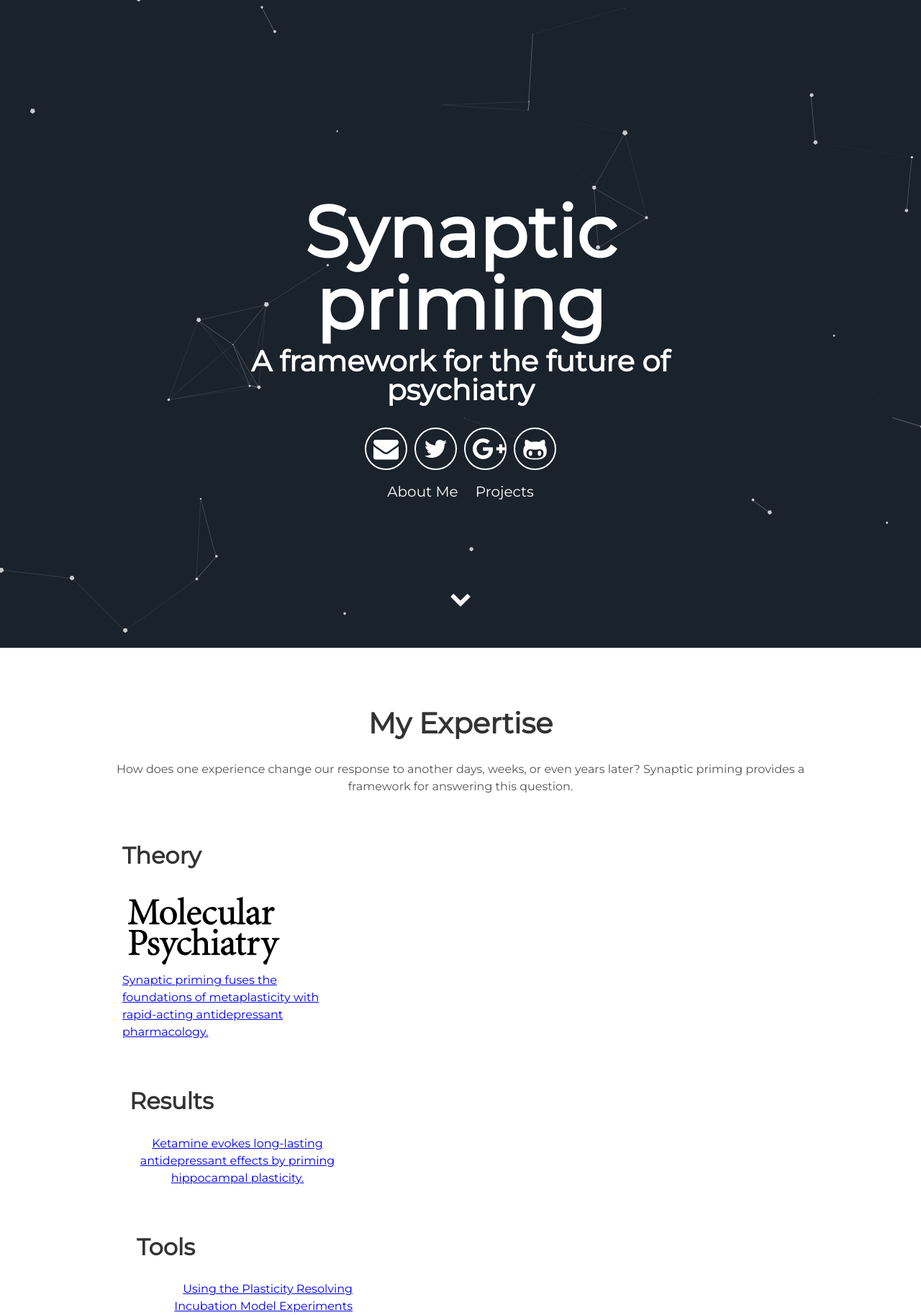
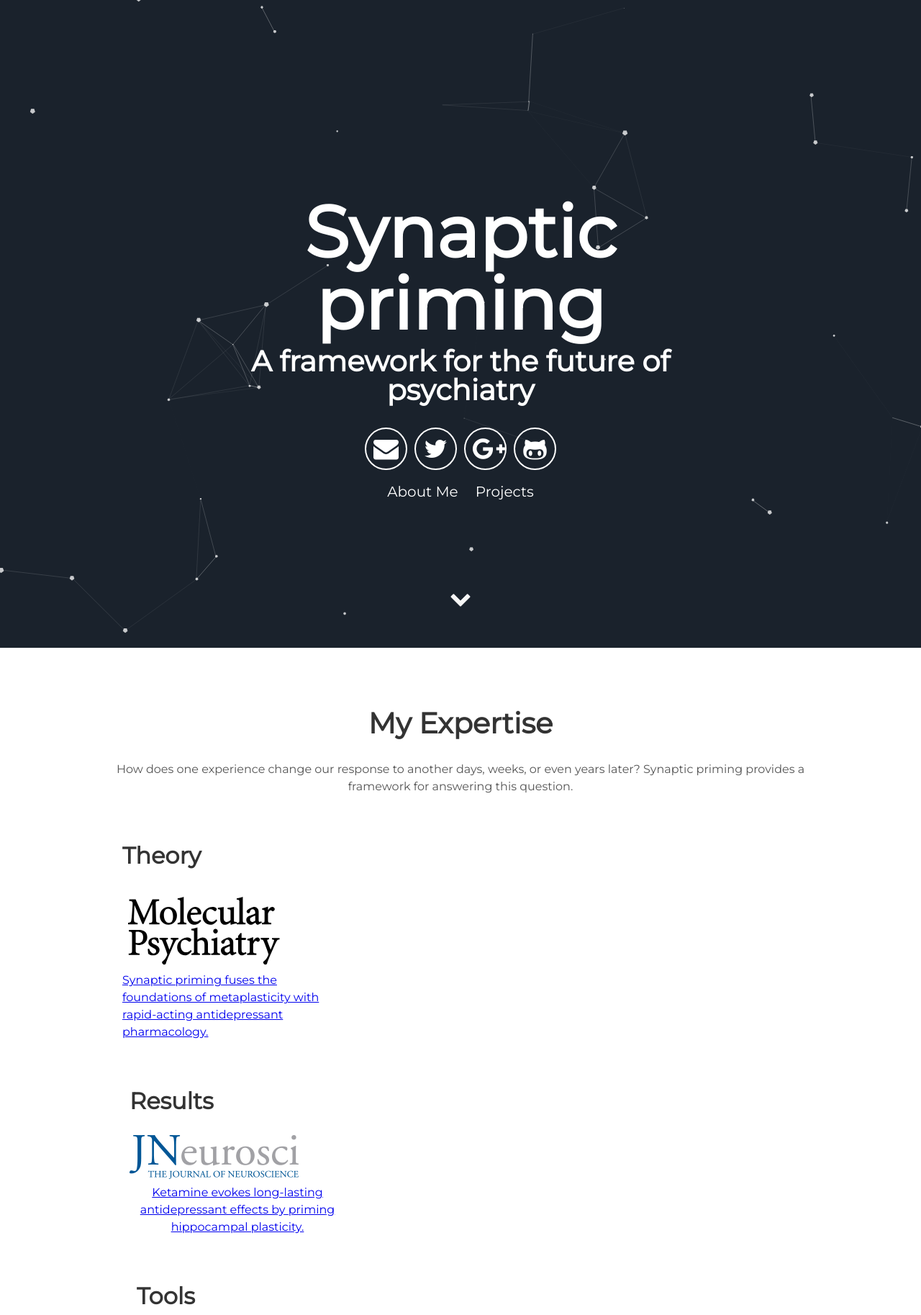
Before and after one commit to synaptic-priming/Nomad, a Jekyll site: the page built from index.html, in a window 1280 px wide. Shown: the top 1827 px of the page at 72% size. Built offline with Jekyll 4.4.1, drawn with Linux system fonts in a browser that asks for light colours; grey boxes are pictures that could not be loaded.

Commit message:
Update about.html

```diff
--- a/_includes/about.html
+++ b/_includes/about.html
@@ -12,13 +12,15 @@
     </div>
     <div class="tech">
       <h2>Results</h2>
-
+  <div class="images">
+    <img alt="JNeuro" src="{{ "/assets/img/jneuro logo.png" | prepend: site.baseurl }}" />
     <div style="width:300px; text-align:center;">
 <a href="https://doi.org/10.1523/JNEUROSCI.1316-22.2022"> Ketamine evokes long-lasting antidepressant effects by priming hippocampal plasticity. </a>
     </div>
     <div class="tech">
       <h2>Tools</h2>
-
+      <div class="images">
+    <img alt="NPP" src="{{ "/assets/img/NPP logo.png" | prepend: site.baseurl }}" />
        <div style="width:300px; text-align:right;">
 <a href="https://doi.org/10.1038/s41386-025-02085-4"> Using the Plasticity Resolving Incubation Model Experiments (PRIME) to elucidate time-sensitive antidepressant plasticity. </a>
     </div>
```
